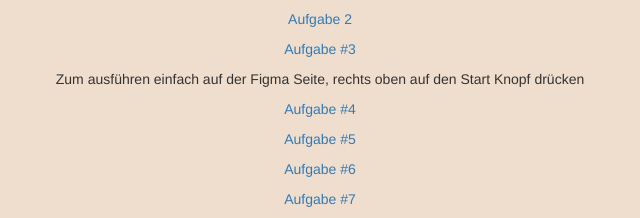
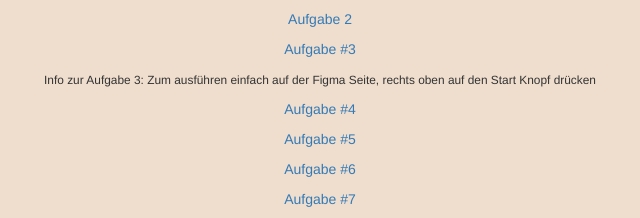
Before and after one commit to sarahdomenica/IFD-SoSe20_2.0, a plain HTML site: page index.html in a window 1280 px wide. Shown: the part 1071-1289 px from the top of the page, 320-960 px from the left. Drawn offline with nearby package versions, Linux system fonts and the light colour scheme; a script that the page names is missing; files whose address does not match are found by name.

Commit message:
Update index.html

```diff
--- a/index.html
+++ b/index.html
@@ -52,7 +52,7 @@
 
 
 <p><a href="https://www.figma.com/file/kVrVb3zn8FCwNHs53jupTq/Untitled?node-id=0%3A1">Aufgabe #3</a></p>
-<p>Zum ausführen einfach auf der Figma Seite, rechts oben auf den Start Knopf drücken</p>
+<p><small>Info zur Aufgabe 3: Zum ausführen einfach auf der Figma Seite, rechts oben auf den Start Knopf drücken</small></p>
 <p><a href="Aufgabe 4/Konzept.pdf">Aufgabe #4 </a></p>
 <p><a href="Aufgabe 5/Browser-based_VUI/index.html">Aufgabe #5 </a></p>
 <p><a href="Aufgabe 6/Aufgabe 6.pdf">Aufgabe #6 </a></p>
```
